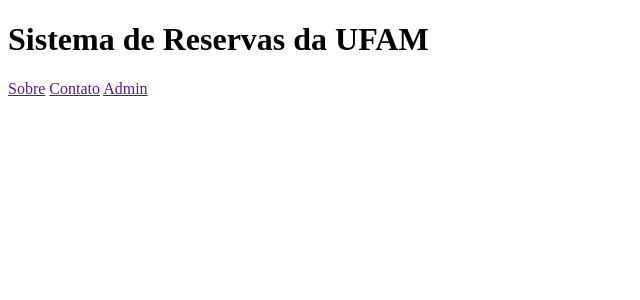
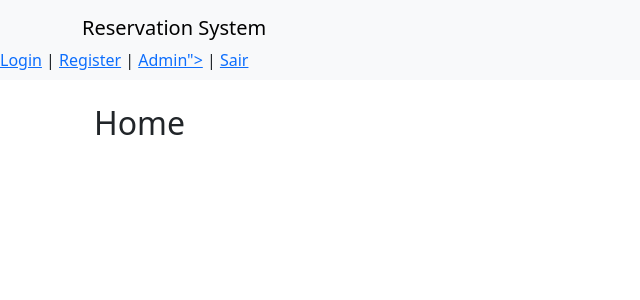
Before and after one commit to Cromablue/ReservaUFAM, a Django app: page / in a window 1280 px wide. Shown: the top 300 px of the page, without its empty margins (0-640 px from the left). Run offline with Django 4.2, Linux system fonts and the light colour scheme.

Commit message:
:sparkles: feat: add homepage, index.html

```diff
--- a/templates/index.html
+++ b/templates/index.html
@@ -1,15 +1,11 @@
-<!DOCTYPE html>
-<html lang="pt-br">
-<head>
-    <meta charset="UTF">
-    <meta http-equiv="X-UA-Compatible" content="IE=edge">
-    <meta name="viewport" content="width=device-width, initial-scale=1.0">
-    <title>Reservas UFAM</title>
-</head>
-<body>
-    <h1>Sistema de Reservas da UFAM</h1>
-    <a href="">Sobre</a>
-    <a href="">Contato</a>
-    <a href="">Admin</a>
-</body>
-</html>
+{% extends 'base.html' %}
+
+{% block content %}
+
+<div class="container">
+    <h2>Home</h2>
+</div>
+
+
+
+{% endblock %}
```
